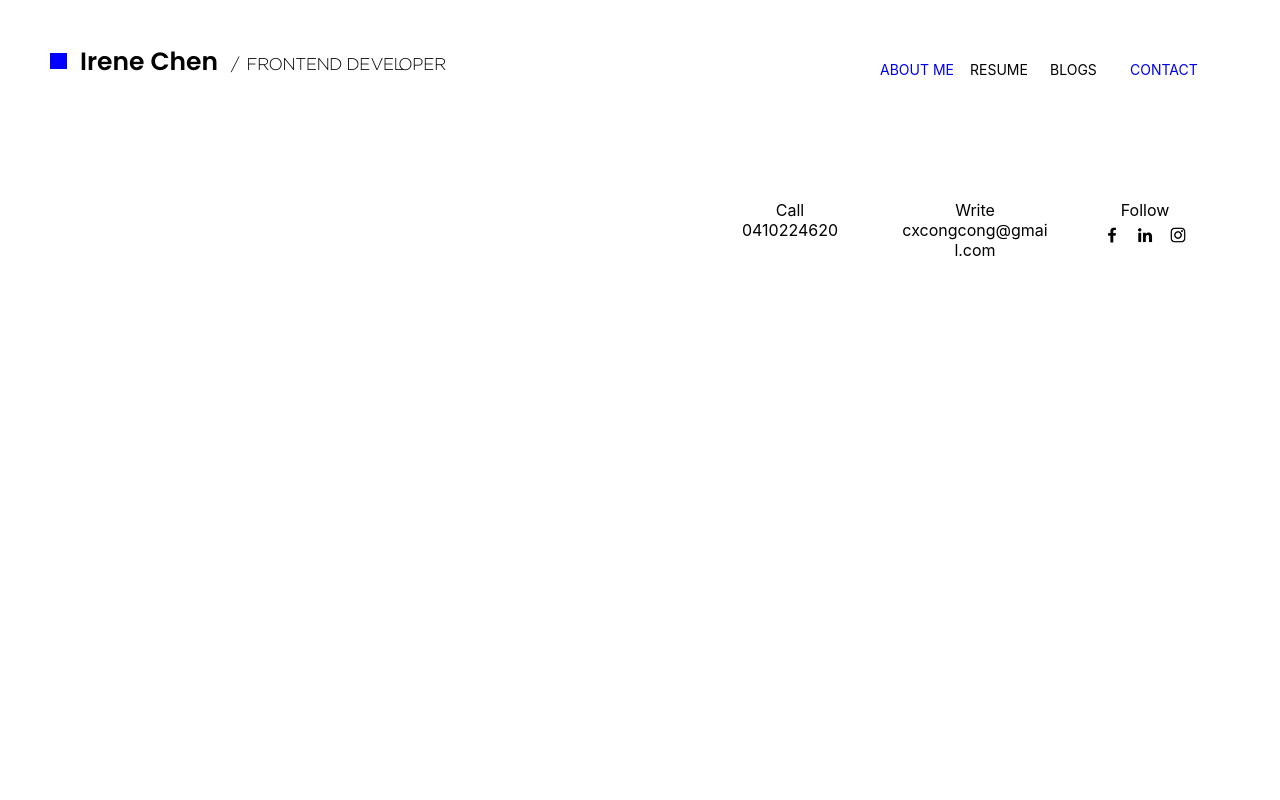
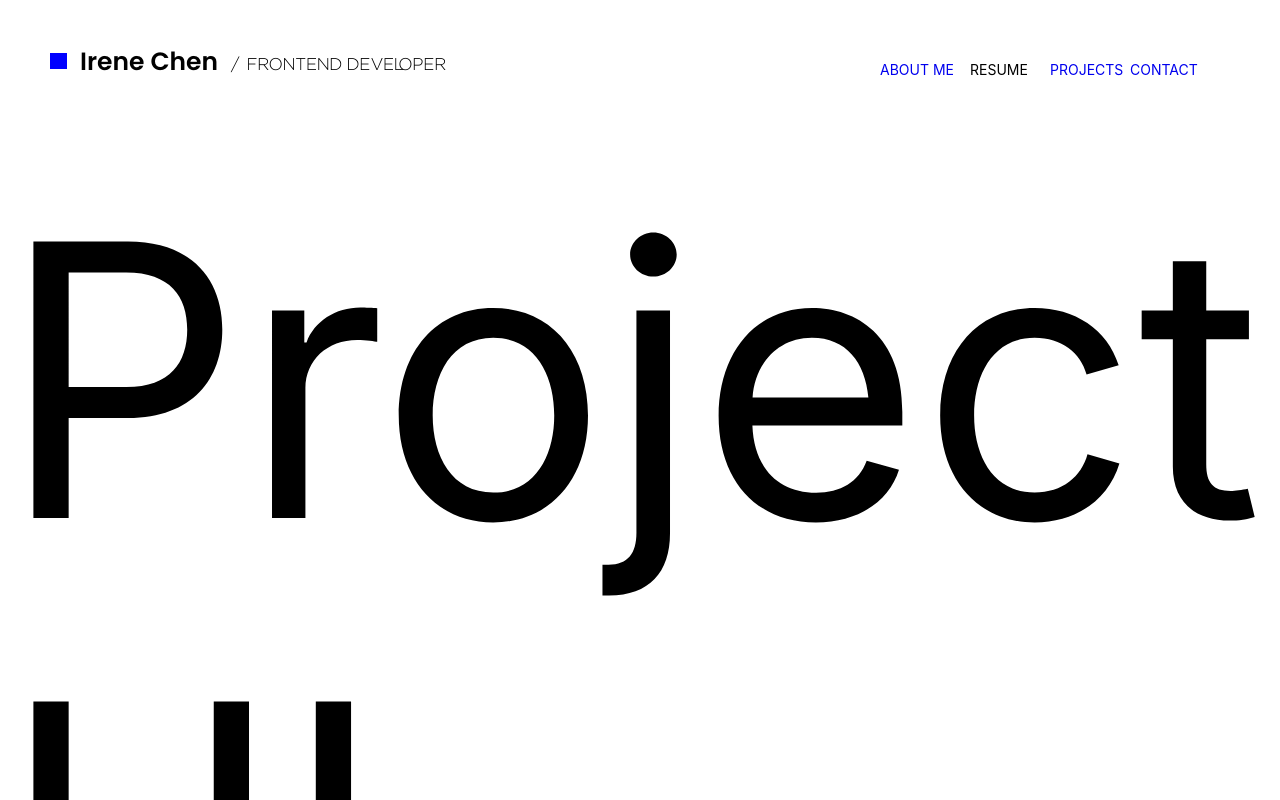
Before and after one commit to cxcongcong/e-portfolio, a React (Create React App) app: page /Project in a window 1280 px wide. Shown: the top 800 px of the page. Built offline with nearby package versions, Linux system fonts and the light colour scheme.

Commit message:
project page

```diff
--- a/src/App.js
+++ b/src/App.js
@@ -6,8 +6,7 @@ import Skills from './components/Skills/Skills';
 import Contact from './components/Contact/Contact';
 import Experience from './components/Experience/Experience';
 import Education from './components/Education/Education';
-import Content from './components/Content/Content';
-import Blog from './components/Blog/Blog';
+import Project from './components/Project/Project';
 import Footer from './components/Footer/Footer';
 
 function App() {
@@ -20,8 +19,7 @@ function App() {
         <Route path="/Skills" element={<Skills/>}/>
         <Route path="/Experience" element={<Experience/>}/>
         <Route path="/Education" element={<Education/>}/>
-        <Route path="/Content" element={<Content/>}/>
-        <Route path="/Blog" element={<Blog/>}/>
+        <Route path="/Project" element={<Project/>}/>
         <Route path="/Contact" element={<Contact/>}/>
       </Routes>
       <Footer/>
--- a/src/components/Blog/Blog.js
+++ /dev/null
@@ -1,10 +0,0 @@
-function Blog() {
-    return (
-        <div>
-            <div style={{fontSize:'380px'}}>Blog</div>
-            <div style={{fontSize:'380px'}}>HI</div>
-        </div>
-    )
-}
-
-export default Blog;
--- a/src/components/Navbar/Navbar.js
+++ b/src/components/Navbar/Navbar.js
@@ -14,7 +14,7 @@ function Navbar() {
             <div className="navbar-right-part">
                 <Link to="/About"><NavbarButton name="ABOUT ME" top="0px" right="310px"/></Link>
                 <NavbarButton name="RESUME" top="0px" right="220px" sublist="SKILLS,/Skills;EXPERIENCE,/Experience;EDUCATION,/Education"/>
-                <NavbarButton name="BLOGS" top="0px" right="140px" sublist="Content,/Content;The art of...,/Blog;How to...,/Blog"/>
+                <Link to="/Blog"><NavbarButton name="PROJECTS" top="0px" right="140px"/></Link>
                 <Link to="/Contact"><NavbarButton name="CONTACT" top="0px" right="60px"/></Link>
             </div>
         </div>
--- a/src/components/Content/Content.js
+++ b/src/components/Project/Project.js
@@ -1,10 +1,10 @@
-function Content() {
+function Project() {
     return (
         <div>
-            <div style={{fontSize:'380px'}}>Content</div>
+            <div style={{fontSize:'380px'}}>Project</div>
             <div style={{fontSize:'380px'}}>HI</div>
         </div>
     )
 }
 
-export default Content;
+export default Project;
```
Also changed, not shown: src/components/Content/Content.css (deleted).
